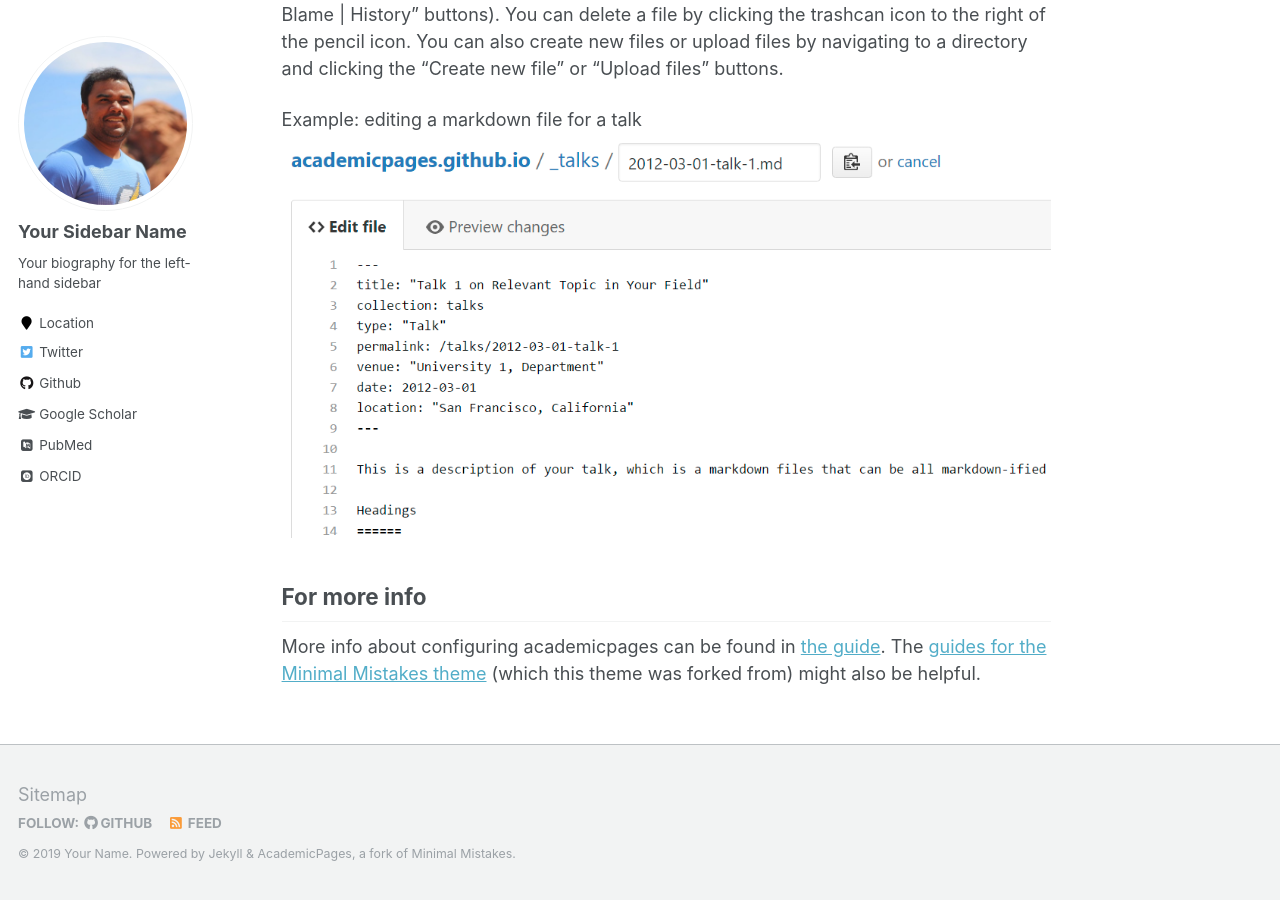
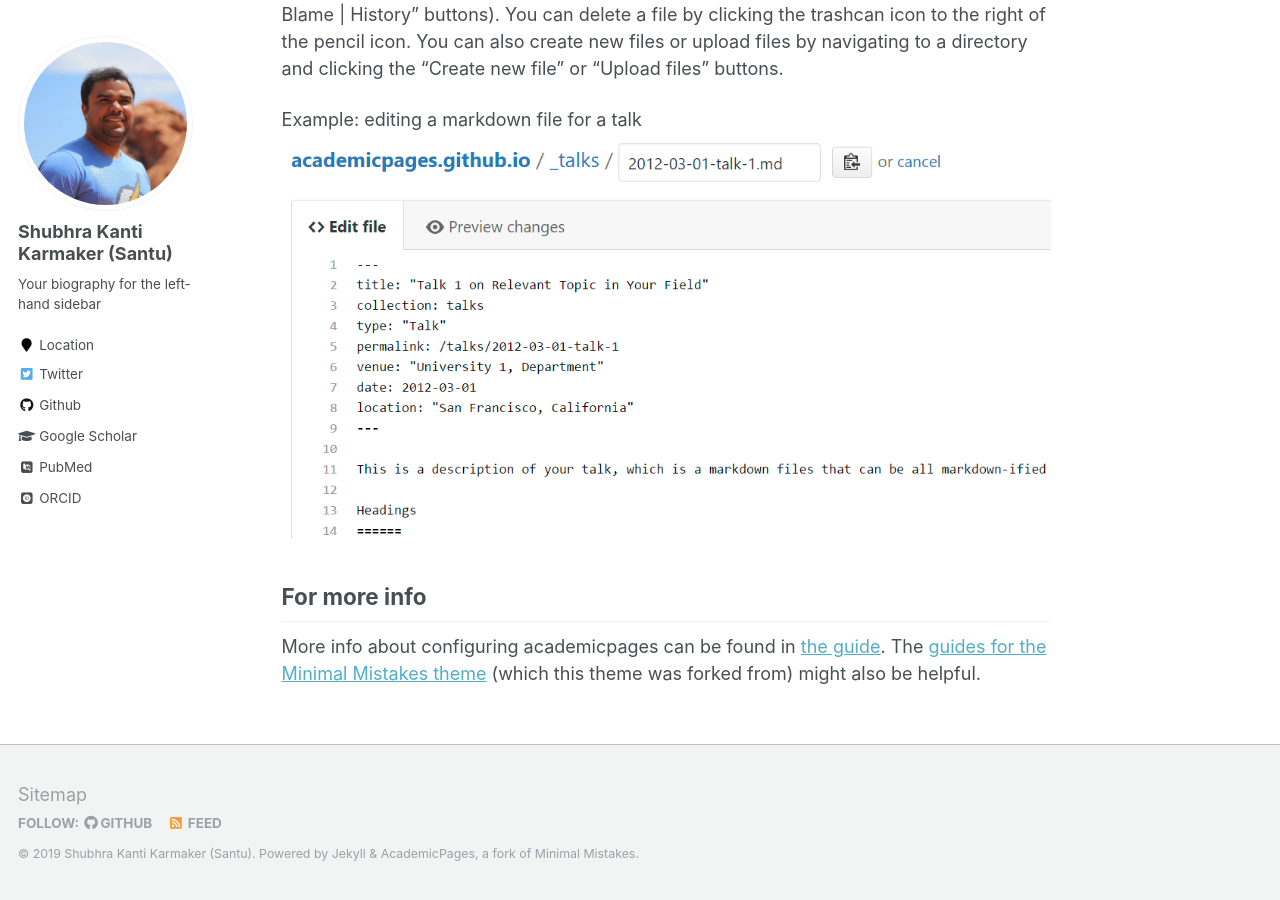
Before and after one commit to karmake2/karmake2.github.io, a Jekyll site: the page built from _pages/about.md, in a window 1280 px wide and 900 px high, scrolled down 2463 px. Built offline with Jekyll 4.4.1, drawn with Linux system fonts in a browser that asks for light colours; some web fonts are replaced; some of the changed text lies outside the part shown.

```diff
--- a/_config.yml
+++ b/_config.yml
@@ -7,9 +7,9 @@
 
 # Site Settings
 locale                   : "en-US"
-title                    : "Your Name / Site Title"
+title                    : "Academic Homepage"
 title_separator          : "-"
-name                     : &name "Your Name"
+name                     : &name "Shubhra Kanti Karmaker (Santu)"
 description              : &description "personal description"
 url                      : https://academicpages.github.io # the base hostname & protocol for your site e.g. "https://mmistakes.github.io"
 baseurl                  : "" # the subpath of your site, e.g. "/blog"
@@ -80,7 +80,7 @@
 
 # Site Author
 author:
-  name             : "Your Sidebar Name"
+  name             : "Shubhra Kanti Karmaker (Santu)"
   avatar           : "profile.png"
   bio              : "Your biography for the left-hand sidebar"
   location         : "Location"
```
